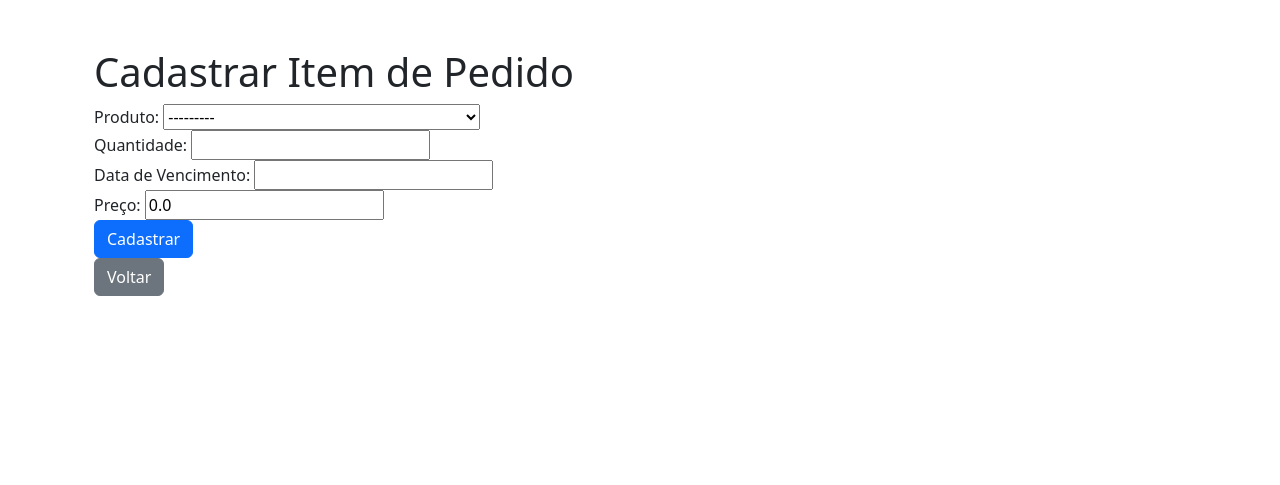
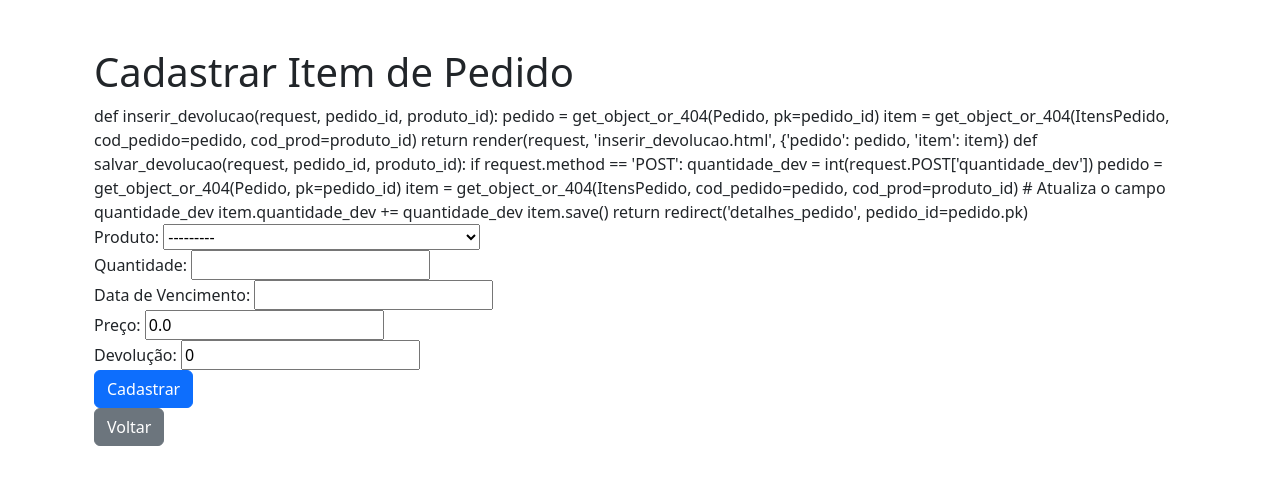
Before and after one commit to zucajunior/lecoq, a Django app: page /itens_pedido/cadastrar/24/ in a window 1280 px wide. Shown: the part 56-541 px from the top of the page. Run offline with Django 4.2, Linux system fonts and the light colour scheme; data comes from the database, SQL or seed files in the repository; some libraries are stand-ins or nearby versions.

Commit message:
quantidadeDEV

```diff
--- a/lecoq2/templates/cadastrar_item_pedido.html
+++ b/lecoq2/templates/cadastrar_item_pedido.html
@@ -5,7 +5,22 @@
         <h1>Cadastrar Item de Pedido</h1>
         <form method="post">
             {% csrf_token %}
-            <input type="hidden" name="cod_pedido" value="{{ pedido.pk }}">
+            def inserir_devolucao(request, pedido_id, produto_id):
+    pedido = get_object_or_404(Pedido, pk=pedido_id)
+    item = get_object_or_404(ItensPedido, cod_pedido=pedido, cod_prod=produto_id)
+    return render(request, 'inserir_devolucao.html', {'pedido': pedido, 'item': item})
+
+def salvar_devolucao(request, pedido_id, produto_id):
+    if request.method == 'POST':
+        quantidade_dev = int(request.POST['quantidade_dev'])
+        pedido = get_object_or_404(Pedido, pk=pedido_id)
+        item = get_object_or_404(ItensPedido, cod_pedido=pedido, cod_prod=produto_id)
+
+        # Atualiza o campo quantidade_dev
+        item.quantidade_dev += quantidade_dev
+        item.save()
+
+        return redirect('detalhes_pedido', pedido_id=pedido.pk)
             <div class="form-group">
                 <label for="{{ form.cod_prod.id_for_label }}">Produto:</label>
                 {{ form.cod_prod }}
@@ -25,6 +40,11 @@
                 <label for="{{ form.preco.id_for_label }}">Preço:</label>
                 {{ form.preco }}
                 {{ form.preco.errors }}
+            </div>
+            <div class="form-group">
+                <label for="{{ form.quantidade_dev.id_for_label }}">Devolução:</label>
+                {{ form.quantidade_dev }}
+                {{ form.quantidade_dev.errors }}
             </div>
             <button type="submit" class="btn btn-primary">Cadastrar</button>
         </form>
```
